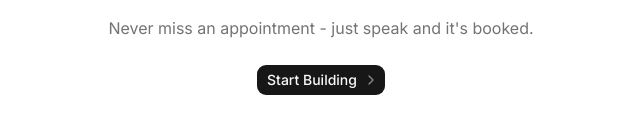
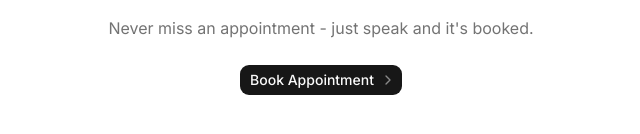
Before and after one commit to Hybirds-sudo/vocalroi, a Next.js app: page / in a window 1280 px wide. Shown: the part 616-750 px from the top of the page, without its empty margins (319-959 px from the left). Built offline with nearby package versions, Linux system fonts and the light colour scheme.

Commit message:
Update CTA button to Calendly link for booking appointments

```diff
--- a/components/hero-section-5.tsx
+++ b/components/hero-section-5.tsx
@@ -30,12 +30,12 @@ export default function HeroSection() {
   Never miss an appointment - just speak and it's booked.
 </p>
 
-                <Button asChild className="mt-6 pr-1.5">
-                  <Link href="#link">
-                    <span className="text-nowrap">Start Building</span>
-                    <ChevronRight className="opacity-50" />
-                  </Link>
-                </Button>
+<Button asChild className="mt-6 pr-1.5">
+  <Link href="https://calendly.com/odiljonovbekzod86/meeting-1-1">
+    <span className="text-nowrap">Book Appointment</span>
+    <ChevronRight className="opacity-50" />
+  </Link>
+</Button>
               </div>
             </div>
           </div>
```
